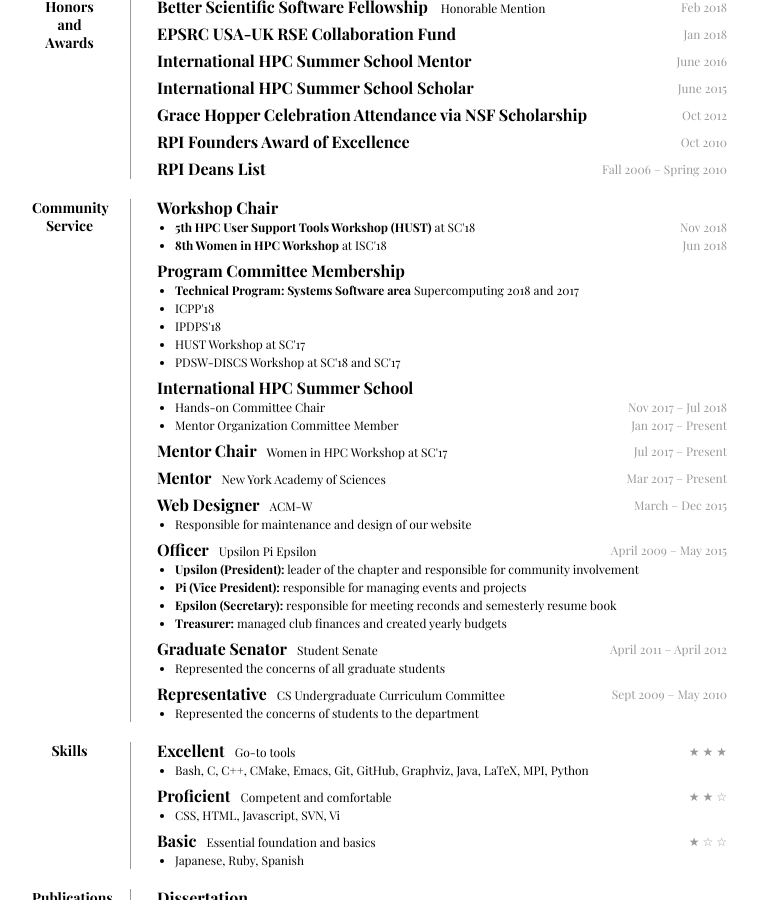
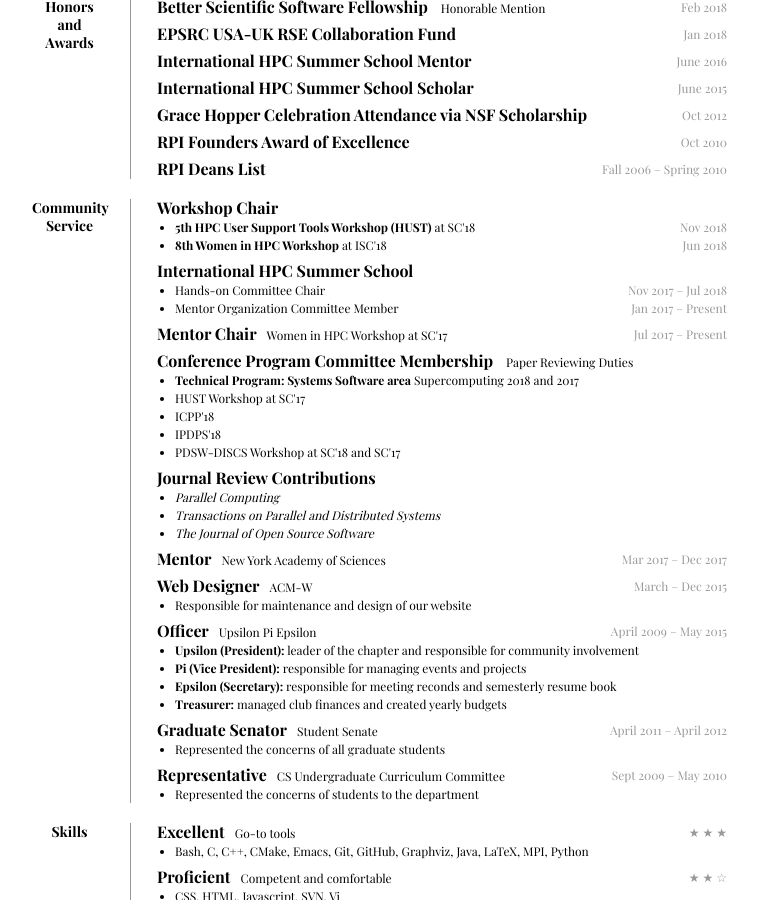
Before and after one commit to gonsie/gonsie.github.io, a Jekyll site: the page cv.html, which Jekyll copies as it is, in a window 1280 px wide and 900 px high, scrolled down 992 px. Shown: the whole window, without its empty margins (258-1016 px from the left). Built offline with Jekyll 4.4.1, drawn with Linux system fonts in a browser that asks for light colours; some web fonts are replaced; some of the changed text lies outside the part shown.

Commit message:
updates with journal reviews

```diff
--- a/cv.html
+++ b/cv.html
@@ -265,15 +265,6 @@
                 <li><strong>8th Women in HPC Workshop</strong> at ISC'18 <span>Jun 2018</span></li>
               </ul>
 
-              <h2 class="smartmargin"><strong>Program Committee Membership</strong></h2>
-              <ul>
-                <li><strong>Technical Program: Systems Software area</strong> Supercomputing 2018 and 2017</li>
-                <li>ICPP'18</li>
-                <li>IPDPS'18</li>
-                <li>HUST Workshop at SC'17</li>
-                <li>PDSW-DISCS Workshop at SC'18 and SC'17</li>
-              </ul>
-
               <h2 class="smartmargin"><strong>International HPC Summer School</strong></h2>
               <ul>
                 <li>Hands-on Committee Chair <span>Nov 2017 &ndash; Jul 2018</span></li>
@@ -285,9 +276,25 @@
                 <span>Jul 2017 &ndash; Present</span>
               </h2>
 
+              <h2 class="smartmargin"><strong>Conference Program Committee Membership</strong> Paper Reviewing Duties</h2>
+              <ul>
+                <li><strong>Technical Program: Systems Software area</strong> Supercomputing 2018 and 2017</li>
+                <li>HUST Workshop at SC'17</li>
+                <li>ICPP'18</li>
+                <li>IPDPS'18</li>
+                <li>PDSW-DISCS Workshop at SC'18 and SC'17</li>
+              </ul>
+
+              <h2 class="smartmargin"><strong>Journal Review Contributions</strong></h2>
+              <ul>
+                <li><em>Parallel Computing</em></li>
+                <li><em>Transactions on Parallel and Distributed Systems</em></li>
+                <li><em>The Journal of Open Source Software</em></li>
+              </ul>
+
               <h2 class="smartmargin">
                 <strong>Mentor</strong>New York Academy of Sciences
-                <span>Mar 2017 &ndash; Present</span>
+                <span>Mar 2017 &ndash; Dec 2017</span>
               </h2>
 
               <h2 class="smartmargin noprint">
@@ -528,7 +535,7 @@
             <dd class="clear noprint"></dd>
 
         </dl>
-<p class="noprint">Last Updated: June 28, 2018</p>
+<p class="noprint">Last Updated: July 3, 2018</p>
     </div>
 
 </body>
```
